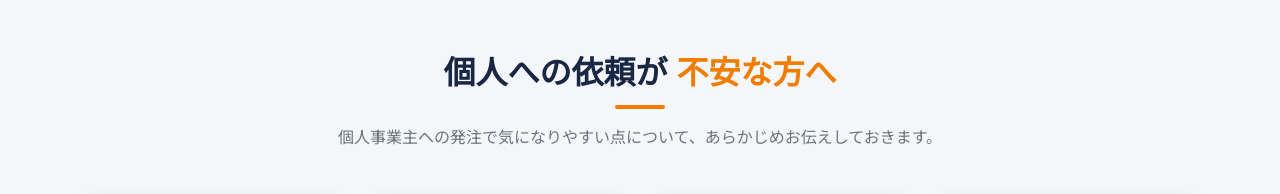
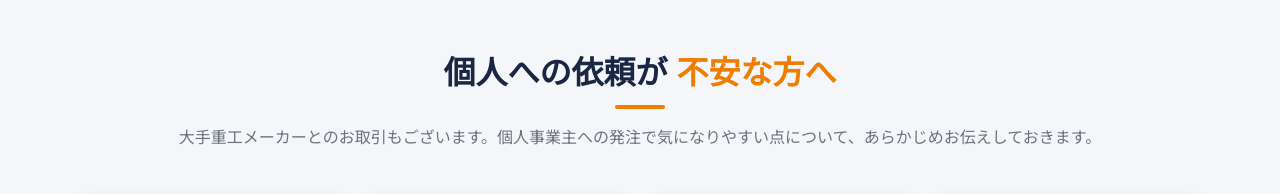
Before and after one commit to fa-yoshinobu/FA_Labo, a plain HTML site: page system-development.html in a window 1280 px wide. Shown: the part 3220-3414 px from the top of the page. Drawn offline with Linux system fonts and the light colour scheme; a web font is replaced by a local one.

Commit message:
大手重工メーカーとの取引があることを明記
Co-Authored-By: Claude Opus 5.5 <noreply@anthropic.com>
Claude-Session: https://claude.ai/code/session_019gTGjJzA1i7KF4bnxMv9F3

```diff
--- a/system-development.html
+++ b/system-development.html
@@ -272,7 +272,7 @@
     <div class="text-center mb-5">
       <h2 class="section-title">個人への依頼が <span>不安な方へ</span></h2>
       <div class="divider mx-auto"></div>
-      <p class="section-sub">個人事業主への発注で気になりやすい点について、あらかじめお伝えしておきます。</p>
+      <p class="section-sub">大手重工メーカーとのお取引もございます。個人事業主への発注で気になりやすい点について、あらかじめお伝えしておきます。</p>
     </div>
     <div class="row g-4">
       <div class="col-md-6 col-lg-3">
```
Also changed, not shown: index.html (+2 -2 lines).
